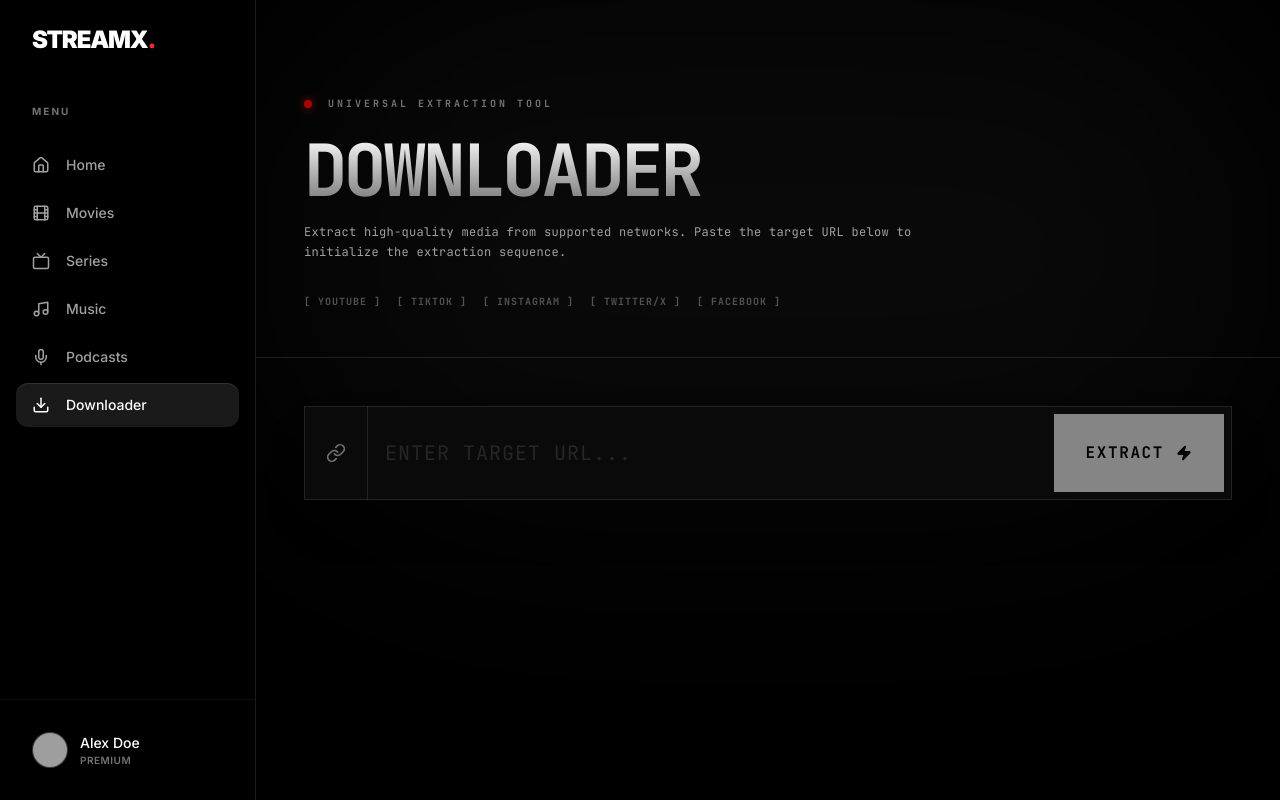
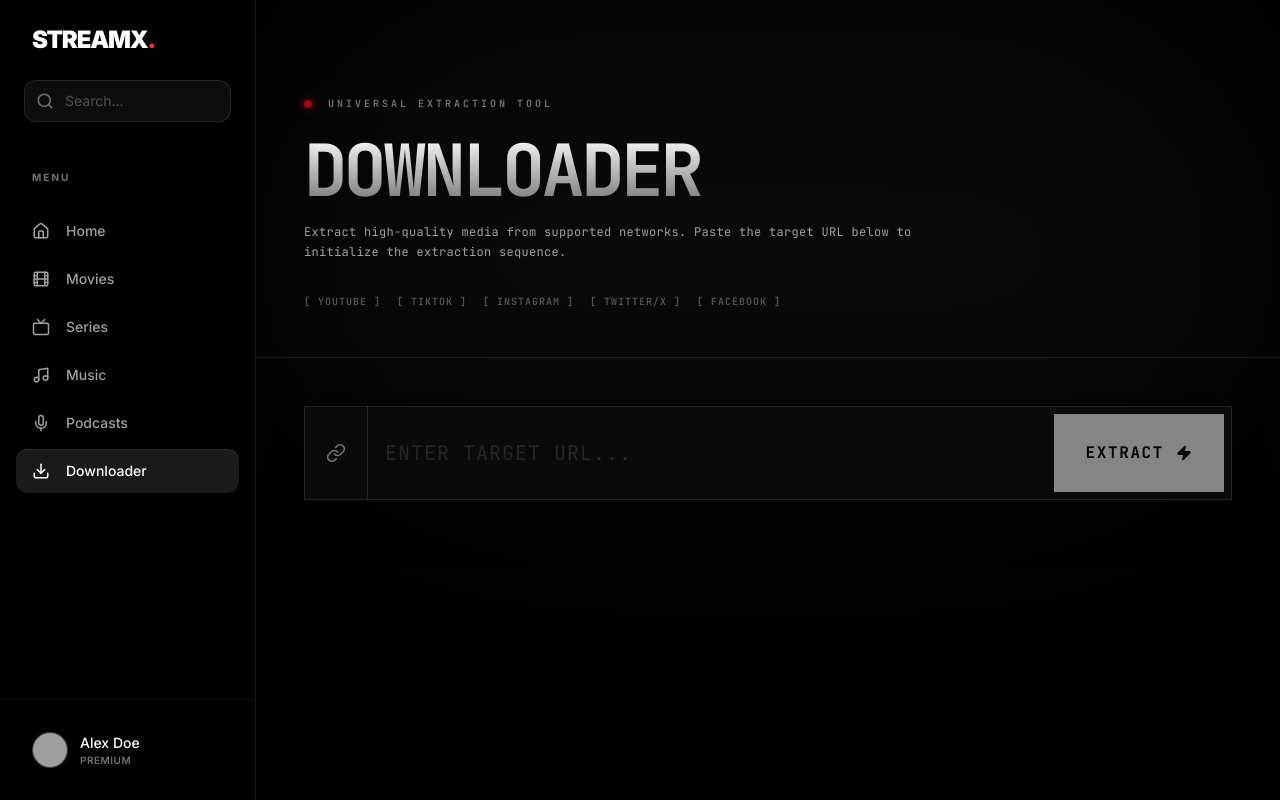
Before and after one commit to Fortunehack45/StreamX, a React (Vite) app: page /downloader in a window 1280 px wide. Built offline with nearby package versions, Linux system fonts and the light colour scheme; grey boxes are pictures that could not be loaded; a web font is replaced by a local one.

Commit message:
feat(sidebar): Add search input to sidebar
Integrates a search bar into the sidebar for improved navigation and content discovery within the StreamX application. This enhances user experience by providing a quick way to find movies, music, or podcasts.

```diff
--- a/src/components/Sidebar.tsx
+++ b/src/components/Sidebar.tsx
@@ -1,5 +1,5 @@
 import { Link, useLocation } from "react-router-dom";
-import { Home, Film, Tv, Music, Mic, Download } from "lucide-react";
+import { Home, Film, Tv, Music, Mic, Download, Search } from "lucide-react";
 import { cn } from "../lib/utils";
 
 const navItems = [
@@ -20,6 +20,17 @@ export function Sidebar() {
         <span className="text-white font-black text-2xl tracking-tighter">
           STREAMX<span className="text-red-500">.</span>
         </span>
+      </div>
+
+      <div className="px-6 mb-6">
+        <div className="relative group">
+          <Search size={18} className="absolute left-3 top-1/2 -translate-y-1/2 text-neutral-500 group-focus-within:text-white transition-colors" />
+          <input
+            type="text"
+            placeholder="Search..."
+            className="w-full bg-white/5 border border-white/10 rounded-xl py-2.5 pl-10 pr-4 text-sm text-white placeholder:text-neutral-600 focus:outline-none focus:border-white/30 focus:bg-white/10 transition-all"
+          />
+        </div>
       </div>
 
       <nav className="flex-1 px-4 py-6 space-y-1 overflow-y-auto scrollbar-hide">
```
